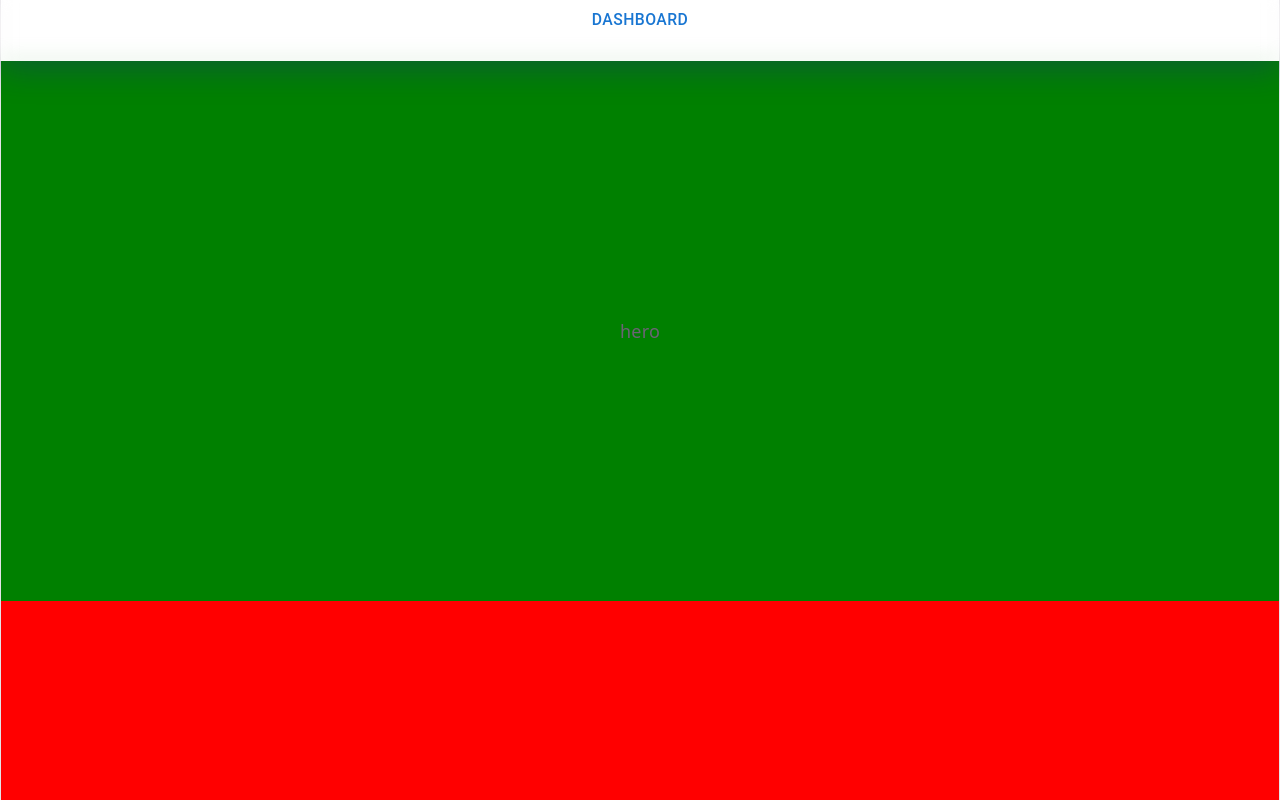
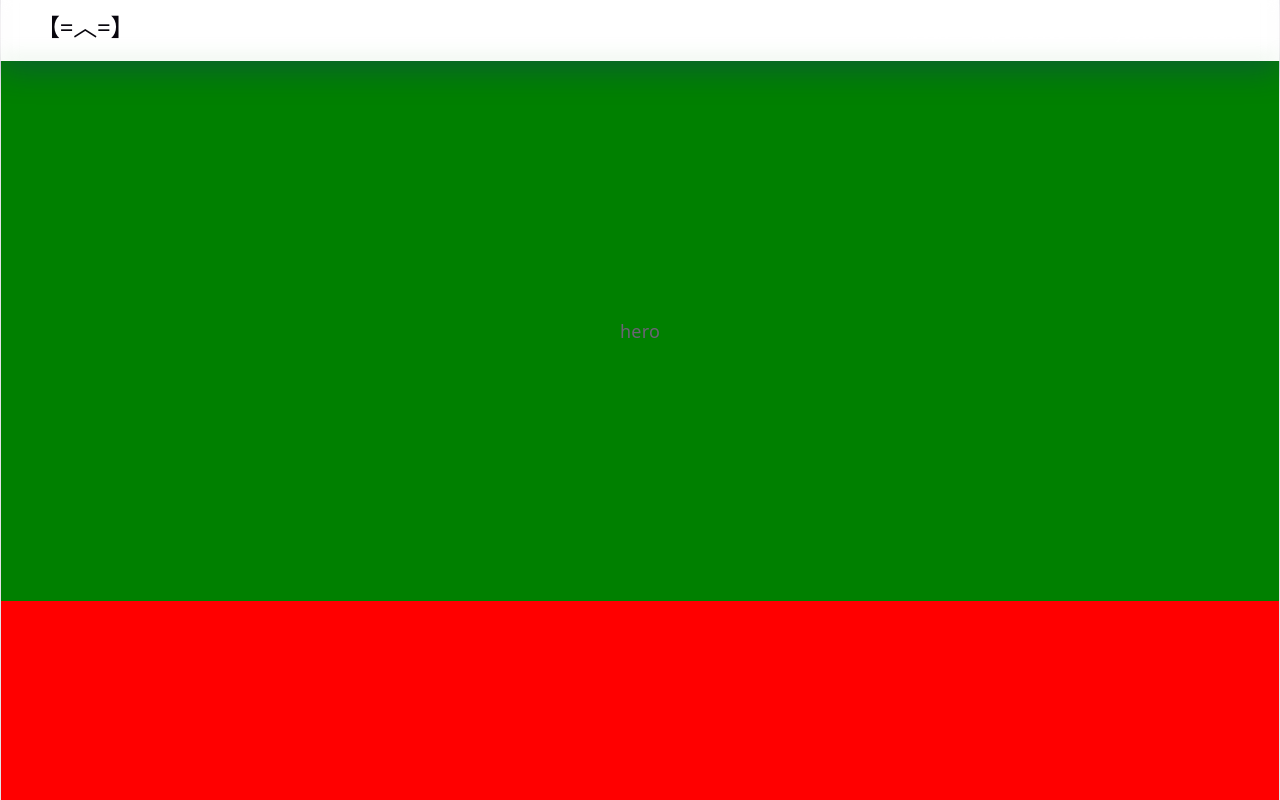
Before and after one commit to Amany-Elsayed/improved-portfolio, a React (Vite) app: page / in a window 1280 px wide. Shown: the top 800 px of the page. Built offline with nearby package versions, Linux system fonts and the light colour scheme.

Commit message:
basic work on header

```diff
--- a/src/App.css
+++ b/src/App.css
@@ -1,3 +1,7 @@
+html {
+  scroll-behavior: smooth;
+}
+
 header {
   background: rgba(255, 255, 255, 0.015);
   backdrop-filter: blur(10px);
@@ -5,8 +9,41 @@ header {
   box-shadow: 0 8px 32px 0 rgba(31, 38, 135, 0.37);
   height: 3.4rem;
   position: fixed;
+  display: flex;
+  flex-direction: row;
+  flex-wrap: wrap;
   width: 100%;
   top: 0;
   left: 0;
   z-index: 1000;
 }
+
+nav {
+  display: flex;
+  width: 100%;
+}
+nav h2 {
+  padding: 0 2rem;
+  display: flex;
+  justify-content: flex-start;
+  align-items: center;
+  width: 100%;
+}
+
+ul {
+  display: flex;
+  list-style: none;
+  padding: 0 2rem;
+  gap: 1.2rem;
+  justify-content: flex-end;
+  width: 100%;
+}
+
+ul a {
+  text-decoration: none;
+  color: white;
+}
+
+ul a:hover {
+  color: rgb(210, 234, 255);
+}
--- a/src/App.jsx
+++ b/src/App.jsx
@@ -1,50 +1,29 @@
 import "./App.css";
 
 // MATERIAL UI COMPONENTS
-import Button from '@mui/material/Button';
-import Menu from '@mui/material/Menu';
-import MenuItem from '@mui/material/MenuItem';
+// import Button from '@mui/material/Button';
+// import Menu from '@mui/material/Menu';
+// import MenuItem from '@mui/material/MenuItem';
 
 // STATES
-import { useState } from "react";
+// import { useState } from "react";
 
 function App() {
-  const [anchorEl, setAnchorEl] = useState(null);
-  const open = Boolean(anchorEl);
-  const handleClick = (event) => {
-    setAnchorEl(event.currentTarget);
-  };
-  const handleClose = () => {
-    setAnchorEl(null);
-  };
   return (
     <div className="App">
       {/* HEADER */}
       <header>
-        <Button
-        id="basic-button"
-        aria-controls={open ? 'basic-menu' : undefined}
-        aria-haspopup="true"
-        aria-expanded={open ? 'true' : undefined}
-        onClick={handleClick}
-      >
-        Dashboard
-      </Button>
-      <Menu
-        id="basic-menu"
-        anchorEl={anchorEl}
-        open={open}
-        onClose={handleClose}
-        slotProps={{
-          list: {
-            'aria-labelledby': 'basic-button',
-          },
-        }}
-      >
-        <MenuItem onClick={handleClose}>Profile</MenuItem>
-        <MenuItem onClick={handleClose}>My account</MenuItem>
-        <MenuItem onClick={handleClose}>Logout</MenuItem>
-      </Menu>
+        {/* HEADER HYPERLINKS */}
+        <nav>
+          <h2>【=︿=】</h2>
+          <ul>
+            <li><a href="#about-section">About</a></li>
+            <li><a href="#experience-section">Experience</a></li>
+            <li><a href="#project-section">Projects</a></li>
+            <li><a href="#contact-section">Contact</a></li>
+          </ul>
+        </nav>
+        {/* === HEADER HYPERLINKS === */}
       </header>
       {/* === HEADER === */}
       {/* FIRST SECTION: HERO */}
@@ -64,7 +43,7 @@ function App() {
       {/* === FIRST SECTION: HERO === */}
       {/* SECOND SECTION: ABOUT */}
       <div
-        className="about-section"
+        id="about-section"
         style={{
           backgroundColor: "red",
           height: "30rem",
@@ -78,7 +57,7 @@ function App() {
       {/* === SECOND SECTION: ABOUT === */}
       {/* THIRD SECTION: EXPERIENCE */}
       <div
-        className="experience-section"
+        id="experience-section"
         style={{
           backgroundColor: "purple",
           height: "30rem",
@@ -92,7 +71,7 @@ function App() {
       {/* === THIRD SECTION: EXPERIENCE */}
       {/* FOURTH SECTION: PROJECTS */}
       <div
-        className="project-section"
+        id="project-section"
         style={{
           backgroundColor: "yellow",
           height: "30rem",
@@ -106,7 +85,7 @@ function App() {
       {/* === FOURTH SECTION: PROJECTS === */}
       {/* FIFTH SECTION: CONTACTS */}
       <div
-        className="contact-section"
+        id="contact-section"
         style={{
           backgroundColor: "darkcyan",
           height: "30rem",
```
